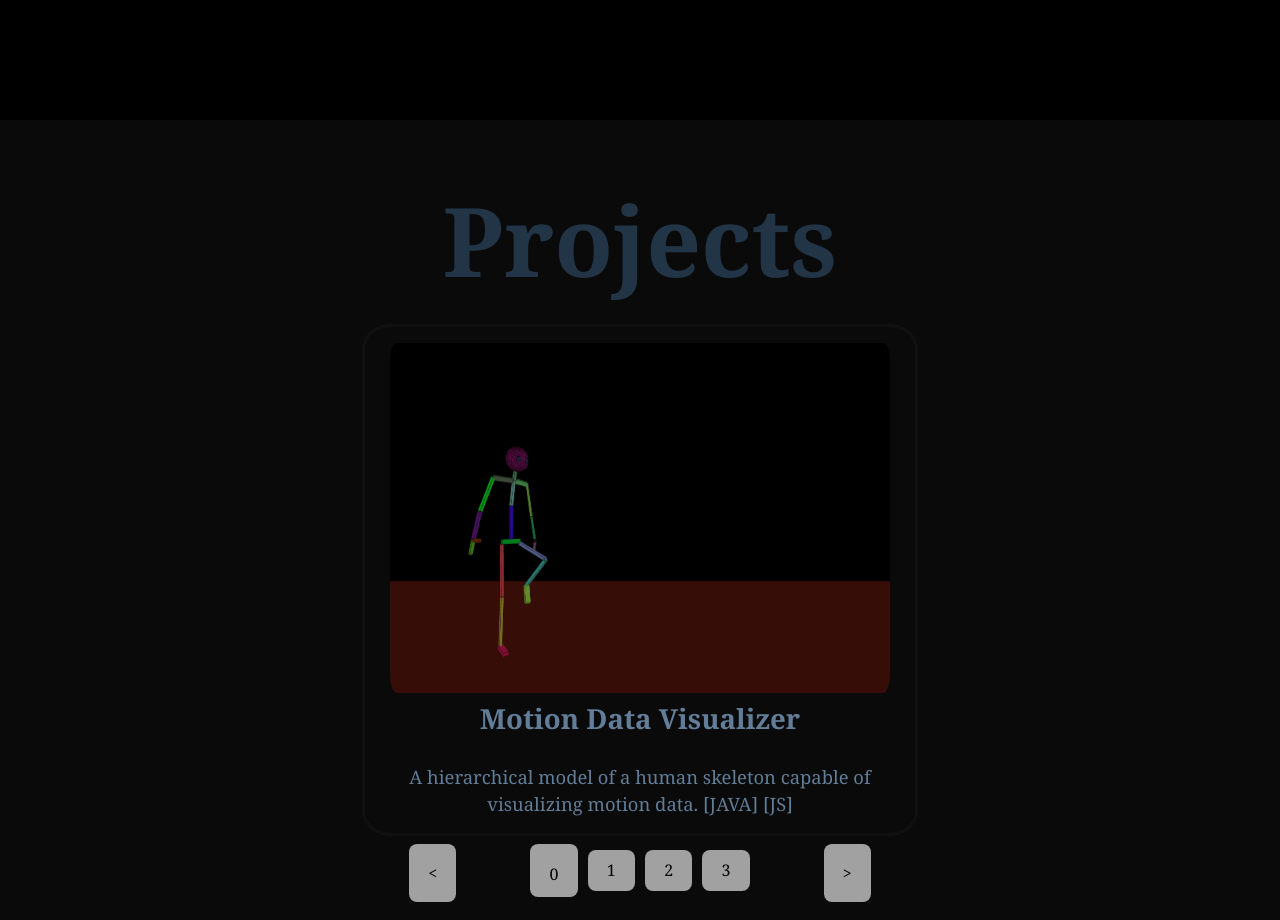
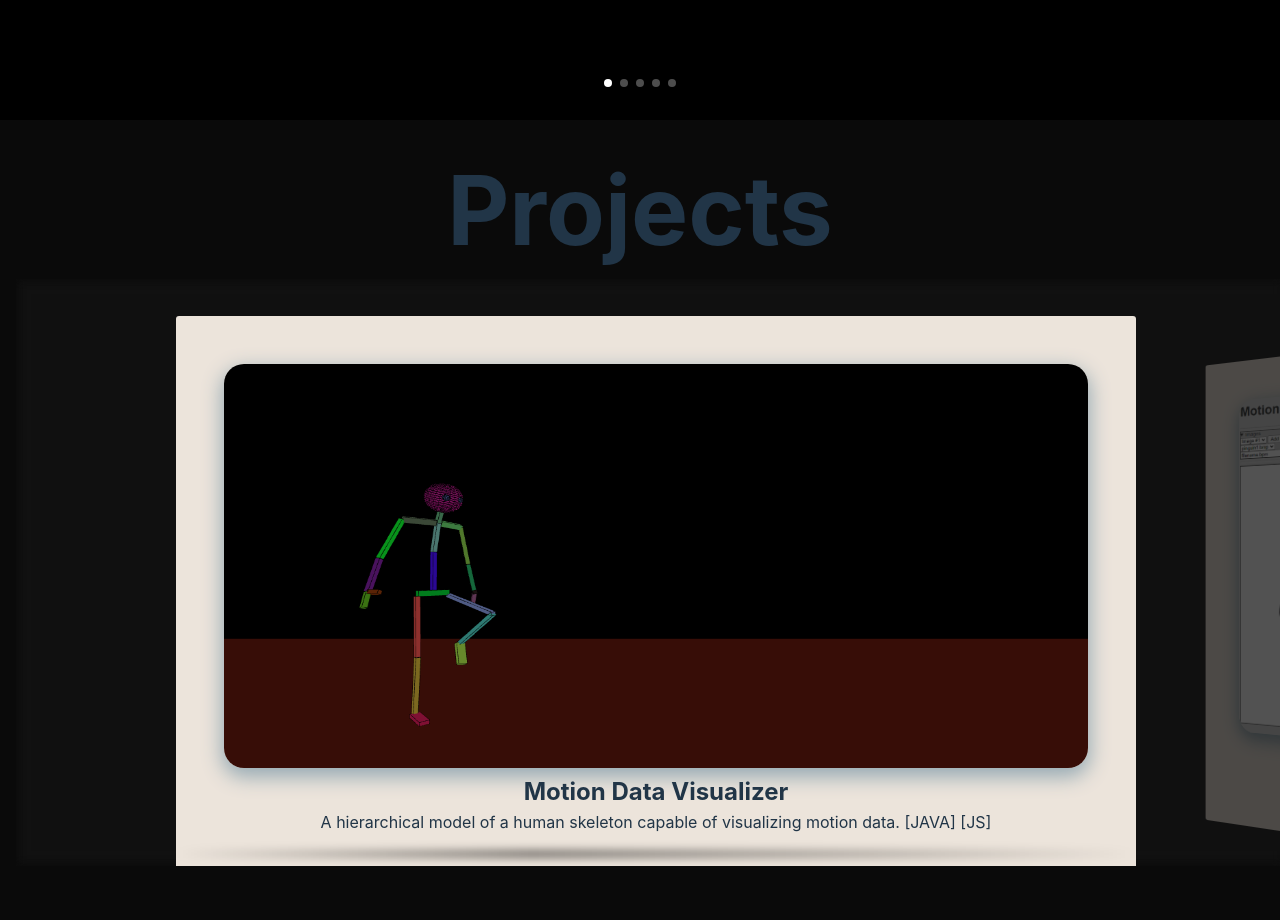
Before and after one commit to MichaelSault/Portfolio2024, a React (Vite) app: page / in a window 1280 px wide. Shown: the part 680-1600 px from the top of the page. Built offline with nearby package versions, Linux system fonts and the light colour scheme.

Commit message:
added carousel component with recent projects

```diff
--- a/package.json
+++ b/package.json
@@ -14,7 +14,8 @@
   "dependencies": {
     "react": "^18.2.0",
     "react-boostrap-carousel": "^3.0.0",
-    "react-dom": "^18.2.0"
+    "react-dom": "^18.2.0",
+    "react-spring": "^9.7.3"
   },
   "devDependencies": {
     "@types/react": "^18.2.55",
@@ -25,6 +26,7 @@
     "eslint-plugin-react-hooks": "^4.6.0",
     "eslint-plugin-react-refresh": "^0.4.5",
     "gh-pages": "^6.1.1",
+    "sass": "^1.71.1",
     "vite": "^5.1.0"
   }
 }
--- a/src/components/Carousel.component.jsx
+++ b/src/components/Carousel.component.jsx
@@ -1,93 +1,85 @@
-import '../App.css';
-import '../styleSheets/carousel.css';
+import React, { useState } from "react";
+import CarouselItem from "./CarouselItem.component";
+import Shadow from "./Shadow";
+import images from "./images";
 
-import React, {useState} from "react";
+import "../styleSheets/slider.scss"
 
-import CarouselItem from './CarouselItem.component';
-import MotionData from '../images/MDV.png';
-import MotionEmotion from '../images/MaE.png';
-import Dog from '../images/daftd.png';
-import Wedding from '../images/Wedding.png';
+const Carousel = (props) => {
+  const [selectedImg, setSelectedImg] = useState(0);
+  const [shadow, setShadow] = useState(true);
 
-function Carousel() {
+  const getPrevIndex = (index) => {
+    let prev = index - 1;
+    if (prev < 0) prev = -1;
+    return prev;
+  };
 
-    const [activeIndex, setActiveIndex] = useState(0);
+  const getNextIndex = (index) => {
+    let next = index + 1;
+    if (next >= images.length) next = -1;
+    return next;
+  };
 
-    const updateIndex = (newIndex) => {
-        if (newIndex < 0){
-            newIndex = items.length-1
-        } else if (newIndex > items.length) {
-            newIndex = items.length -1;
-        } else if (newIndex == items.length) {
-            newIndex = 0;
-        }
+  const effectShadow = () => {
+    setShadow(false);
+    setTimeout(() => setShadow(true), 500);
+  };
 
-        setActiveIndex(newIndex);
-        console.log(activeIndex);
+  const handlePrev = async () => {
+    effectShadow();
+    const prevIndex = getPrevIndex(selectedImg);
+    if (prevIndex < 0) {
+      console.log("asd");
+      for (let i = 0; i < images.length; i++) {
+        await Promise.resolve((resolve) => setTimeout(resolve, 1500));
+        setSelectedImg(i);
+      }
+    } else {
+      setSelectedImg(prevIndex);
     }
+  };
 
+  const handleNext = () => {
+    effectShadow();
+    const nextIndex = getNextIndex(selectedImg);
+    if (nextIndex < 0) setSelectedImg(0);
+    else setSelectedImg(nextIndex);
+  };
 
-    const items = [
-        {
-            title: "Motion Data Visualizer",
-            image: MotionData,
-            description: "A hierarchical model of a human skeleton capable of visualizing motion data. [JAVA] [JS]"
-        },
-        {
-            title: "Motion and Emotion",
-            image: MotionEmotion,
-            description: "A web based animation software using p5.js"
-        },
-        {
-            title: "Did Anyone Feed the Dog?",
-            image: Dog,
-            description: "This is a full stack application that uses react and mssql to simply track if anyone has fed the dog today."
-        },
-        {
-            title: "Wedding Website",
-            image: Wedding,
-            description: "A wedding website built in React."
-        }
-    ]
+  return (
+    <div className="container">
+      <div className="carousel">
+        <div className="background" />
+        <button className="btn btn-border carousel__prev" onClick={handlePrev}>
+          PREV
+        </button>
+        <div className="carousel__container">
+          {images.map((img, index) => (
+            <CarouselItem
+              key={img.id}
+              image={img}
+              index={index}
+              currentIndex={selectedImg}
+            />
+          ))}
 
-    return (
-        <div className='carousel'>
-            <div className='carousel-inner'>
-                {items.map((item, index)=>{
-                    return (
-                        <div>
-                            {
-                                index===activeIndex
-                                ? <CarouselItem item={item} />
-                                : <></>
-                            }
-
-                        </div>
-                    )
-                })}
-            </div>
-
-            <div className='carousel-buttons'>
-                <button onClick={()=> {updateIndex(activeIndex - 1)}} className='button-arrow'>
-                    &#60;
-                </button>
-                <div className='indicators'>
-                    {items.map((item, index)=> {
-                        return (
-                            <button
-                                onClick={()=> {updateIndex(index)}} className="button-indicators">
-                                    <span  className={`${index===activeIndex? "indicator-symbol-active": "indicator-symbol"}`}></span>
-                                    {index}
-                            </button>)
-                    })}
-                </div>
-                <button onClick={()=> {updateIndex(activeIndex + 1)}} className='button-arrow'>
-                    &#62;
-                </button>
-            </div>
-
+          <Shadow show={shadow} />
         </div>
-    )
-}
+        <button className="btn btn-border carousel__next" onClick={handleNext}>
+          NEXT
+        </button>
+      </div>
+      <div className="carousel__container--index">
+        {images.map((_, index) => (
+          <span
+            key={`${index}dot`}
+            className={`${index === selectedImg && "selected"}`}
+          ></span>
+        ))}
+      </div>
+    </div>
+  );
+};
 
 export default Carousel;
--- a/src/components/CarouselItem.component.jsx
+++ b/src/components/CarouselItem.component.jsx
@@ -1,21 +1,48 @@
 import React from "react";
-import '../App.css';
-import '../styleSheets/carousel.css';
+import { useSpring, animated } from "react-spring";
 
-function CarouselItem({item}){
+const getPosition = (index, currentIndex) => {
+  let transform = "rotateY(0deg) scale(1)";
+  let zIndex = 0;
+  if (index > currentIndex) {
+    zIndex = 1;
+    transform = "rotateY(-55deg) scale(1)";
+  } else if (index < currentIndex) {
+    zIndex = 1;
+    transform = "rotateY(55deg) scale(1)";
+  }
+  return {
+    left: `${100 * (index - currentIndex)}%`,
+    transform,
+    zIndex: Math.abs(currentIndex - index) > 1 ? 0 : zIndex,
+    filter: `brightness(${index === currentIndex ? 1 : 0.32})`
+  };
+};
 
-    return (
-        <div>
-            <div className="carousel-item">
-                <div></div>
-                <img className="carousel-image" src={item.image}/>
-                <div className="carousel-item-description"><h2>{item.title}</h2>{item.description}</div>
-            </div>
-        </div>
+const CarouselItem = ({ image, index, currentIndex }) => {
+  const props = useSpring({
+    ...getPosition(index, currentIndex),
+    config: {
+      mass: 2,
+      tension: 170,
+      friction: 26,
+      clamp: false,
+      precision: 0.01
+    }
+  });
 
+  return (
 
-
-    )
-}
+    <animated.div
+      className={`carousel__container--img`}
+      style={props}
+      key={image.id}
+    >
+      <a href={image.link}><img alt="" src={image.href} /></a>
+      <h2>{image.title}</h2>
+      <p>{image.description}</p>
+    </animated.div>
+  );
+};
 
 export default CarouselItem;
--- /dev/null
+++ b/src/components/Shadow.jsx
@@ -0,0 +1,18 @@
+import React from "react";
+import { useSpring, animated, config } from "react-spring";
+
+const Shadow = ({ show }) => {
+  const shadowOpacity = useSpring({
+    opacity: show ? 1 : 0,
+    config: config.wobbly
+  });
+
+  return (
+    <animated.div
+      className={`carousel__container--shadow`}
+      style={shadowOpacity}
+    ></animated.div>
+  );
+};
+
+export default Shadow;
--- /dev/null
+++ b/src/components/images.jsx
@@ -0,0 +1,39 @@
+const images = [
+    {
+      id: 1,
+      href: "src/images/MDV.png",
+      title: "Motion Data Visualizer",
+      description: "A hierarchical model of a human skeleton capable of visualizing motion data. [JAVA] [JS]",
+      link: "https://skeleton.michaelsault.ca/"
+    },
+    {
+      id: 2,
+      href: "src/images/MaE.png",
+      title: "Motion and Emotion",
+      description: "A web based animation software using p5.js",
+      link: "https://motion.michaelsault.ca/"
+    },
+    {
+      id: 3,
+      href: "src/images/daftd.png",
+      title: "Did Anyone Feed the Dog?",
+      description: "This is a full stack application that uses react and mssql to simply track if anyone has fed the dog today.",
+      link: "https://github.com/MichaelSault/DAFTD-React"
+    },
+    {
+      id: 4,
+      href: "src/images/Wedding.png",
+      title: "Wedding Website",
+      description: "A wedding website built in React.",
+      link: "https://justinandtanyawedding.com/"
+    },
+    {
+      id: 5,
+      href: "https://miro.medium.com/v2/resize:fit:720/format:webp/1*CWFkh5z8oa6dZfn5_gkKKQ.jpeg",
+      title: "Github",
+      description: "See source code and more on my github.",
+      link: "https://github.com/MichaelSault"
+    }
+  ];
+
+  export default images;
--- /dev/null
+++ b/src/styleSheets/slider.scss
@@ -0,0 +1,157 @@
+* {
+    margin: 0;
+    padding: 0;
+    box-sizing: border-box;
+  }
+
+  .carousel {
+    backdrop-filter: blur(4px);
+    padding-top: 37px;
+    padding-bottom: 50px;
+    overflow: hidden;
+    display: flex;
+    flex-direction: row;
+    justify-content: center;
+    align-items: center;
+    width: 100%;
+    height: 75%;
+    position: relative;
+
+    & .background {
+      position: absolute;
+      top: 0;
+      left: 0;
+      height: 100%;
+      width: 100%;
+      background-color: rgba($color: #232424, $alpha: 0.3);
+      filter: blur(7px);
+    }
+
+    &__container {
+      position: relative;
+      height: 500px;
+      width: 960px;
+      perspective: 100rem;
+
+      &--img {
+        margin: auto auto 10px auto;
+        position: absolute;
+        top: 0;
+        left: 0;
+        padding: 48px;
+        background-color: #ece4db;
+        border-radius: 3px;
+
+        & img {
+          height: 404px;
+          width: 864px;
+          border-radius: 20px;
+          box-shadow: 0 7px 20px 2px rgb(150, 170, 180);
+        }
+      }
+
+      &--index {
+        position: absolute;
+        bottom: 27px;
+        left: 50%;
+        transform: translateX(-50%);
+
+        & span {
+          display: inline-block;
+          background-color: white;
+          height: 8px;
+          width: 8px;
+          border-radius: 100%;
+          transition: 0.5s ease;
+          opacity: 0.3;
+
+          &.selected {
+            opacity: 1;
+          }
+
+          &:not(:last-child) {
+            margin-right: 8px;
+          }
+        }
+      }
+
+      &--shadow {
+        position: absolute;
+        bottom: -38px;
+        transform: translateY(50%);
+        width: 100%;
+        height: 8px;
+        border-radius: 17.5px;
+        -webkit-filter: blur(4px);
+        filter: blur(4px);
+        background-image: linear-gradient(
+          to right,
+          rgba(28, 28, 30, 0),
+          rgba(0, 0, 0, 0.5) 37%,
+          rgba(0, 0, 0, 0.25) 72%,
+          rgba(28, 28, 30, 0)
+        );
+        transition: 0.5s ease;
+      }
+    }
+
+    &__next {
+      opacity: 0;
+      z-index: 1000;
+      position: absolute;
+      right: 0;
+      top: 0;
+      height: 100%;
+      width: 20%;
+    }
+
+    &__prev {
+      opacity: 0;
+      z-index: 1000;
+      position: absolute;
+      top: 0;
+      left: 0;
+      height: 100%;
+      width: 20%;
+    }
+  }
+
+  .btn {
+    border: none;
+    font-weight: 500;
+    color: white;
+    padding: 10px 48px;
+    text-align: center;
+    cursor: pointer;
+
+    &.btn-filled {
+      font-size: 16px;
+      background-color: #0a84ff;
+      line-height: 1;
+      letter-spacing: -0.4px;
+      border-radius: 3px;
+
+      &:hover {
+        background-color: darken(#0a84ff, 15%);
+      }
+    }
+
+    &.btn-border {
+      font-size: 12px;
+      line-height: 1.33;
+      text-align: center;
+      color: #0a84ff;
+      border-radius: 5px;
+      background-color: transparent;
+      border: solid 1px #0a84ff;
+
+      &:hover {
+        border-color: darken(#0a84ff, 15%);
+        color: darken(#0a84ff, 15%);
+      }
+    }
+
+    &:focus {
+      outline: 0;
+    }
+  }
```
Also changed, not shown: 1 other file (tests, documents, lock files or other folders).
